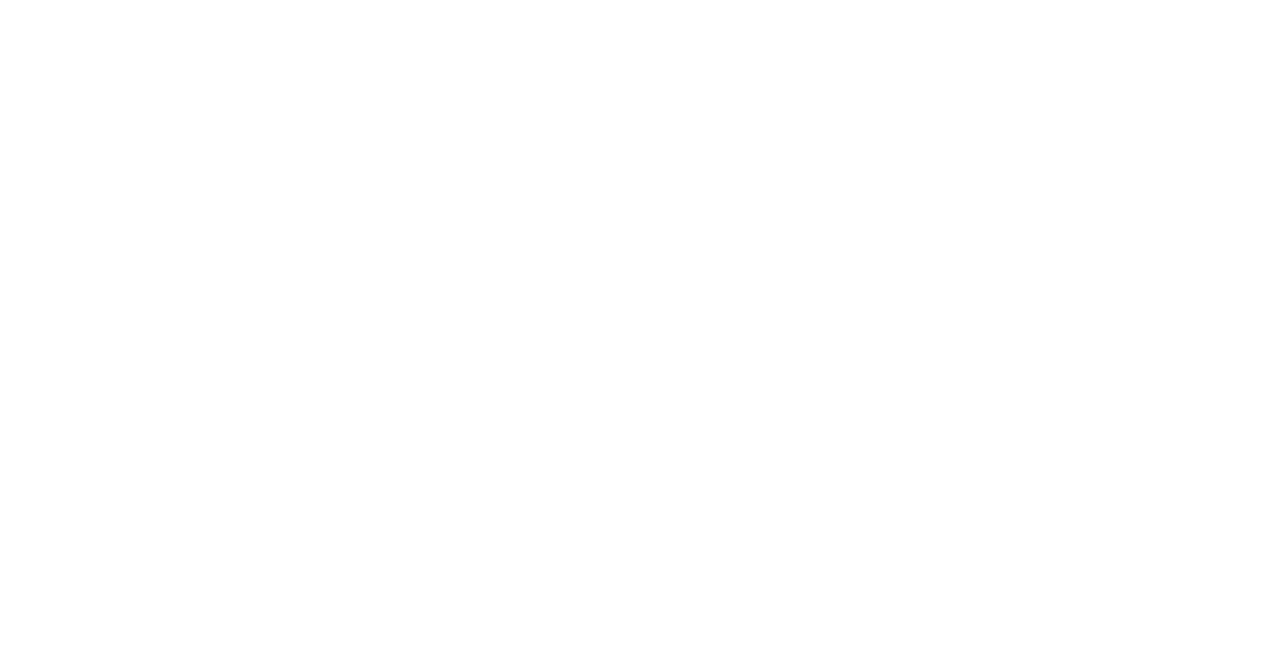
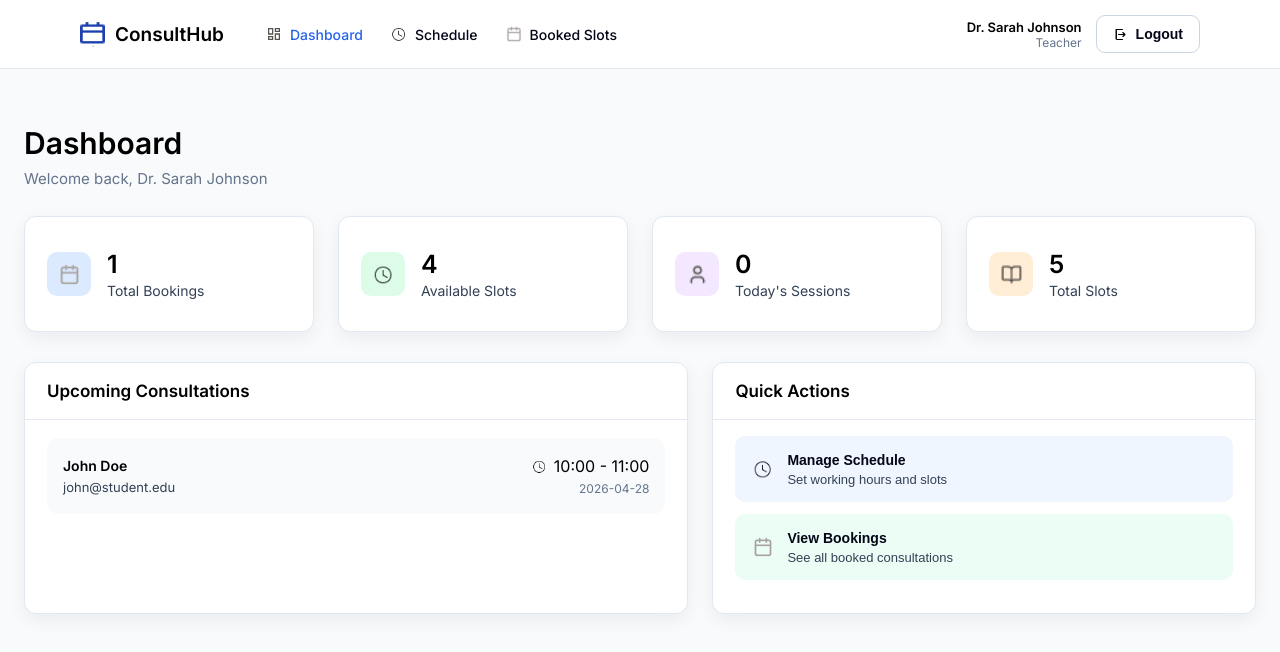
Before and after one commit to 9Denys/SmartSchedule.Frontend, a React (Vite) app: page /teacher in a window 1280 px wide. Before the commit this address had no page. Shown: the top 652 px of the page. Built offline with nearby package versions, Linux system fonts and the light colour scheme.

Commit message:
add teacher dashboard with improved layout and styles
- created TeacherDashboard page with stats and quick actions
- added role-based Header for teacher
- fixed stats icons for Total Slots
- improved spacing, alignment and overall UI consistency

```diff
--- a/src/app/router.jsx
+++ b/src/app/router.jsx
@@ -6,6 +6,7 @@
 import FindTeachers from "../pages/FindTeachers/FindTeachers";
 import MyBookings from "../pages/MyBookings/MyBookings";
 import TeacherDetails from "../pages/TeacherDetails/TeacherDetails";
+import TeacherDashboard from "../pages/TeacherDashboard/TeacherDashboard";
 
 const Router = () => {
   return (
@@ -18,6 +19,7 @@
         <Route path="/teachers" element={<FindTeachers />} />
         <Route path="/bookings" element={<MyBookings />} />
         <Route path="/teachers/:id" element={<TeacherDetails />} />
+        <Route path="/teacher" element={<TeacherDashboard />} />
       </Routes>
     </BrowserRouter>
   );
--- a/src/components/layout/Header.jsx
+++ b/src/components/layout/Header.jsx
@@ -1,57 +1,65 @@
 import { images } from "../../assets/images";
-import { useNavigate, NavLink } from "react-router-dom";
+import { NavLink, useNavigate } from "react-router-dom";
 
-const Header = () => {
+const Header = ({ role = "student" }) => {
   const navigate = useNavigate();
 
   const handleLogout = () => {
     navigate("/");
   };
 
+  const isTeacher = role === "teacher";
+
   return (
     <header className="dashboard-header">
       <div className="header-inner">
         <div className="header-logo">
           <img src={images.calendar} alt="calendar" />
-          <span>SmartSchedule</span>
+          <span>ConsultHub</span>
         </div>
 
         <nav className="header-nav">
-          <NavLink
-            to="/dashboard"
-            className={({ isActive }) =>
-              isActive ? "nav-link active" : "nav-link"
-            }
-          >
+          {isTeacher ? (
+            <>
+              <NavLink to="/teacher" className={({ isActive }) => isActive ? "nav-link active" : "nav-link"}>
                 <img src={images.dashboard} alt="" />
                 Dashboard
               </NavLink>
 
-          <NavLink
-            to="/teachers"
-            className={({ isActive }) =>
-              isActive ? "nav-link active" : "nav-link"
-            }
-          >
+              <NavLink to="/teacher/schedule" className={({ isActive }) => isActive ? "nav-link active" : "nav-link"}>
+                <img src={images.clock} alt="" />
+                Schedule
+              </NavLink>
+
+              <NavLink to="/teacher/bookings" className={({ isActive }) => isActive ? "nav-link active" : "nav-link"}>
+                <img src={images.note} alt="" />
+                Booked Slots
+              </NavLink>
+            </>
+          ) : (
+            <>
+              <NavLink to="/dashboard" className={({ isActive }) => isActive ? "nav-link active" : "nav-link"}>
+                <img src={images.dashboard} alt="" />
+                Dashboard
+              </NavLink>
+
+              <NavLink to="/teachers" className={({ isActive }) => isActive ? "nav-link active" : "nav-link"}>
                 <img src={images.people} alt="" />
                 Find Teachers
               </NavLink>
 
-          <NavLink
-            to="/bookings"
-            className={({ isActive }) =>
-              isActive ? "nav-link active" : "nav-link"
-            }
-          >
+              <NavLink to="/bookings" className={({ isActive }) => isActive ? "nav-link active" : "nav-link"}>
                 <img src={images.bookings} alt="" />
                 My Bookings
               </NavLink>
+            </>
+          )}
         </nav>
 
         <div className="header-user">
           <div className="user-info">
-            <strong>John Doe</strong>
-            <span>Student</span>
+            <strong>{isTeacher ? "Dr. Sarah Johnson" : "John Doe"}</strong>
+            <span>{isTeacher ? "Teacher" : "Student"}</span>
           </div>
 
           <button className="logout-btn" onClick={handleLogout}>
--- /dev/null
+++ b/src/pages/TeacherDashboard/TeacherDashboard.css
@@ -0,0 +1,71 @@
+.teacher-dashboard-page {
+  min-height: 100vh;
+  background: #f8fafc;
+}
+
+.teacher-dashboard-content {
+  max-width: 1260px;
+  margin: 0 auto;
+  padding: 56px 24px 40px;
+}
+
+.dashboard-title {
+  margin-bottom: 28px;
+}
+
+.dashboard-title h1 {
+  margin: 0 0 8px;
+  font-size: 30px;
+  font-weight: 700;
+}
+
+.dashboard-title p {
+  margin: 0;
+  font-size: 15px;
+  color: #64748b;
+}
+
+.teacher-stats-grid {
+  display: grid;
+  grid-template-columns: repeat(4, 1fr);
+  gap: 24px;
+}
+
+.teacher-dashboard-grid {
+  margin-top: 30px;
+  display: grid;
+  grid-template-columns: 1.1fr 0.9fr;
+  gap: 24px;
+}
+
+.teacher-dashboard-grid .dashboard-card {
+  min-height: 250px;
+}
+
+.stat-icon.orange {
+  background: #ffedd5;
+}
+
+.stat-icon.orange img {
+  filter: none;
+}
+
+@media (max-width: 1100px) {
+  .teacher-stats-grid {
+    grid-template-columns: repeat(2, 1fr);
+  }
+
+  .teacher-dashboard-grid {
+    grid-template-columns: 1fr;
+  }
+}
+
+@media (max-width: 600px) {
+  .teacher-dashboard-content {
+    padding: 36px 16px;
+  }
+
+  .teacher-stats-grid {
+    grid-template-columns: 1fr;
+  }
+}
--- /dev/null
+++ b/src/pages/TeacherDashboard/TeacherDashboard.jsx
@@ -0,0 +1,88 @@
+import "./TeacherDashboard.css";
+import Header from "../../components/layout/Header";
+import StatCard from "../../components/common/StatCard";
+import DashboardCard from "../../components/common/DashboardCard";
+import QuickAction from "../../components/common/QuickAction";
+import ConsultationItem from "../../components/common/ConsultationItem";
+import { images } from "../../assets/images";
+import { useNavigate } from "react-router-dom";
+
+const TeacherDashboard = () => {
+  const navigate = useNavigate();
+
+  return (
+    <div className="teacher-dashboard-page">
+      <Header role="teacher" />
+
+      <main className="teacher-dashboard-content">
+        <section className="dashboard-title">
+          <h1>Dashboard</h1>
+          <p>Welcome back, Dr. Sarah Johnson</p>
+        </section>
+
+        <section className="teacher-stats-grid">
+          <StatCard
+            icon={images.note}
+            value="1"
+            label="Total Bookings"
+            color="blue"
+          />
+
+          <StatCard
+            icon={images.clock}
+            value="4"
+            label="Available Slots"
+            color="green"
+          />
+
+          <StatCard
+            icon={images.people}
+            value="0"
+            label="Today's Sessions"
+            color="purple"
+          />
+
+          <StatCard
+            icon={images.bookings}
+            value="5"
+            label="Total Slots"
+            color="orange"
+          />
+        </section>
+
+        <section className="teacher-dashboard-grid">
+          <DashboardCard title="Upcoming Consultations">
+            <ConsultationItem
+              teacher="John Doe"
+              subject="john@student.edu"
+              time="10:00 - 11:00"
+              date="2026-04-28"
+            />
+          </DashboardCard>
+
+          <DashboardCard title="Quick Actions">
+            <div className="quick-actions">
+              <QuickAction
+                icon={images.clock}
+                title="Manage Schedule"
+                text="Set working hours and slots"
+                color="action-blue"
+                onClick={() => navigate("/teacher/schedule")}
+              />
+
+              <QuickAction
+                icon={images.note}
+                title="View Bookings"
+                text="See all booked consultations"
+                color="action-green"
+                onClick={() => navigate("/teacher/bookings")}
+              />
+            </div>
+          </DashboardCard>
+        </section>
+      </main>
+    </div>
+  );
+};
+
+export default TeacherDashboard;
```
Lines whose indentation alone changed are shown as unchanged.
